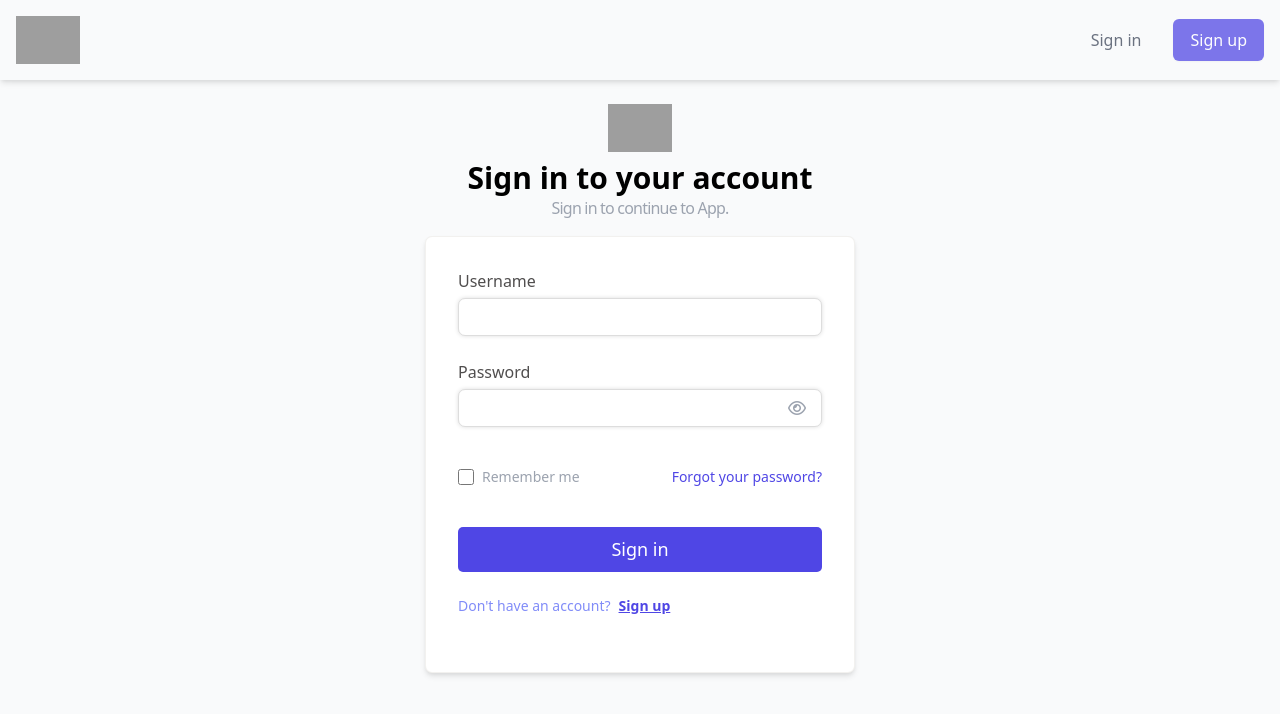
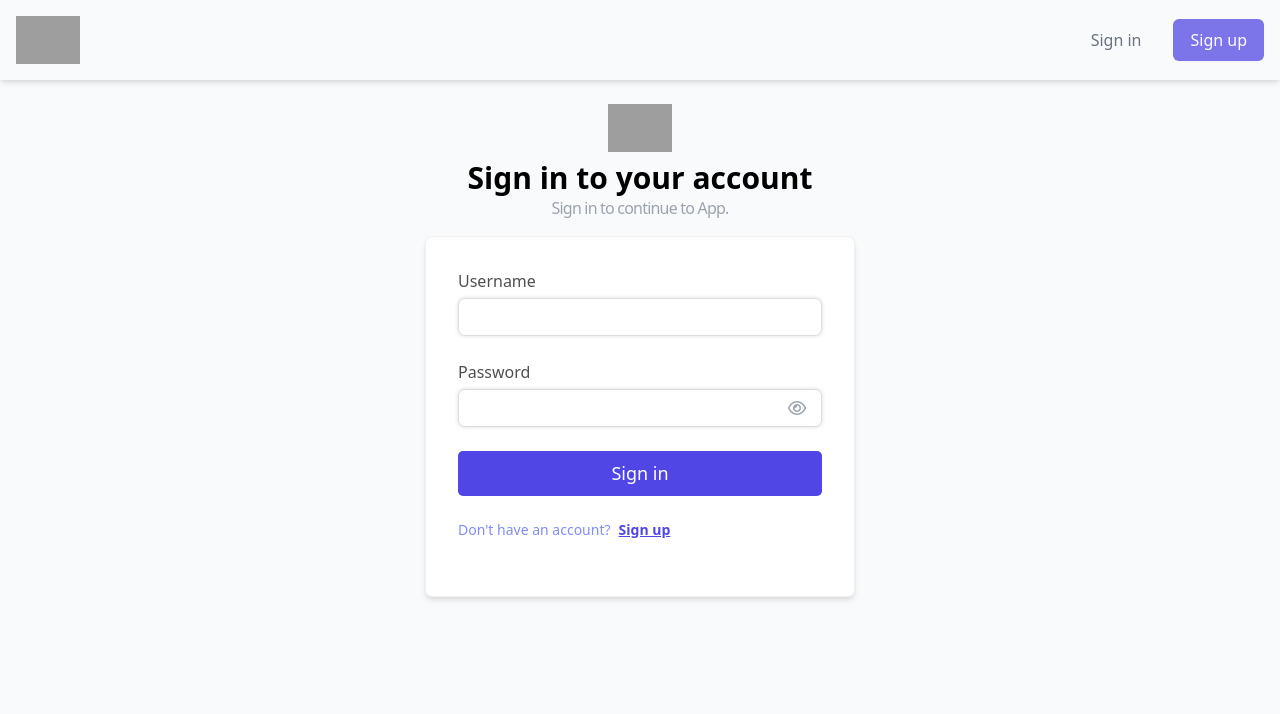
Before and after one commit to trinhdvt/FE-IT-Nihongo, a React (Create React App) app: page /login in a window 1280 px wide. Shown: the top 714 px of the page. Built offline with nearby package versions, Linux system fonts and the light colour scheme; grey boxes are pictures that could not be loaded.

Commit message:
remove the function to save account and forget password

```diff
--- a/src/features/Auth/components/FormLogin.js
+++ b/src/features/Auth/components/FormLogin.js
@@ -94,7 +94,7 @@ function FormLogin(props) {
 
                     {err && <p className="text-sm text-red-600 ml-2 tracking-tighter font-semibold">{mess}</p>}
 
-                    <div className="flex items-center my-4">
+                    {/* <div className="flex items-center my-4">
                         <div className="flex items-center">
                             <input name="remember-me" type="checkbox" className="h-4 w-4 text-indigo-600 focus:ring-indigo-500 border-gray-300 rounded" />
 
@@ -108,10 +108,10 @@ function FormLogin(props) {
                                 Forgot your password?
                             </span>
                         </div>
-                    </div>
+                    </div> */}
 
                     <button
-                        className="btn-login"
+                        className="btn-login mt-6"
                         type="submit"
                     >
                         Sign in
```
